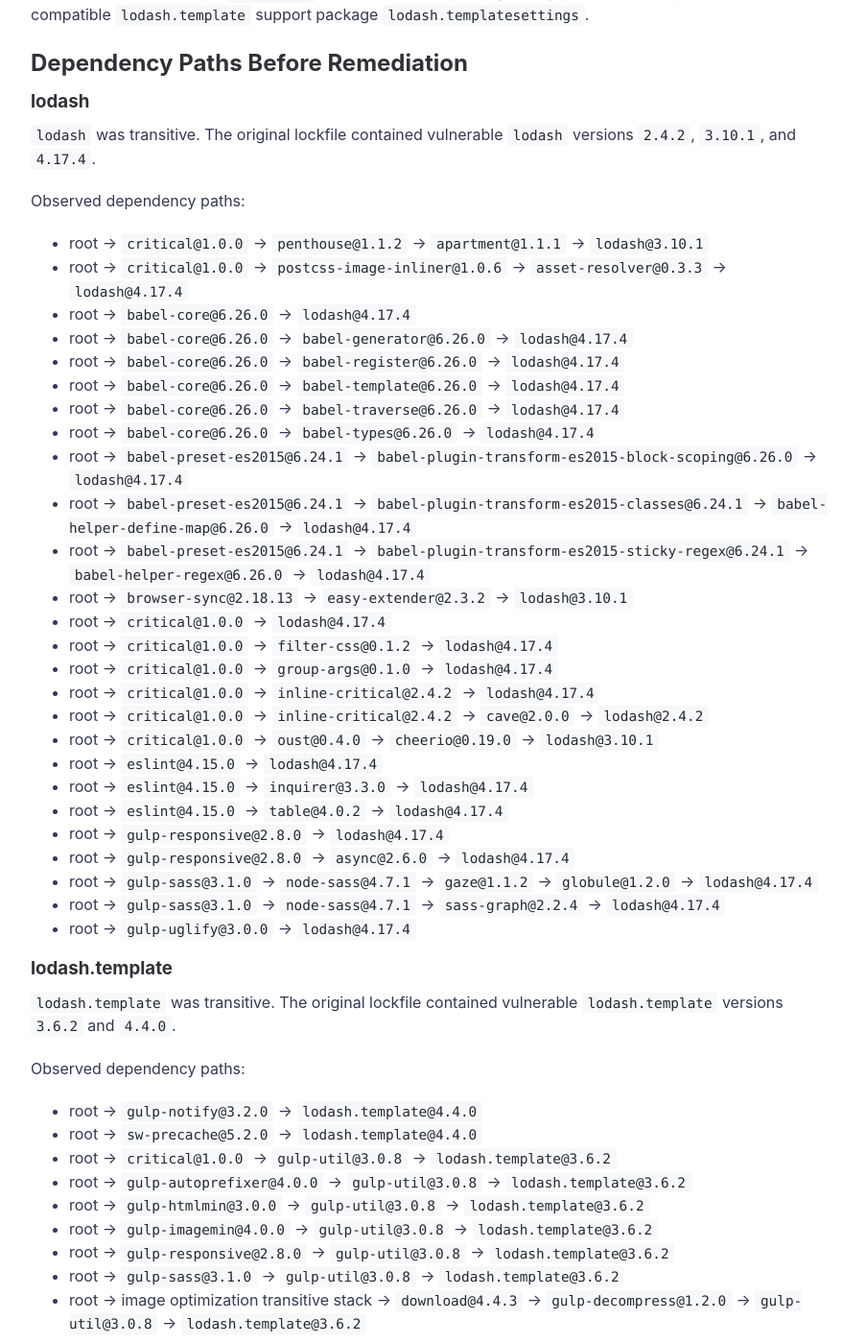
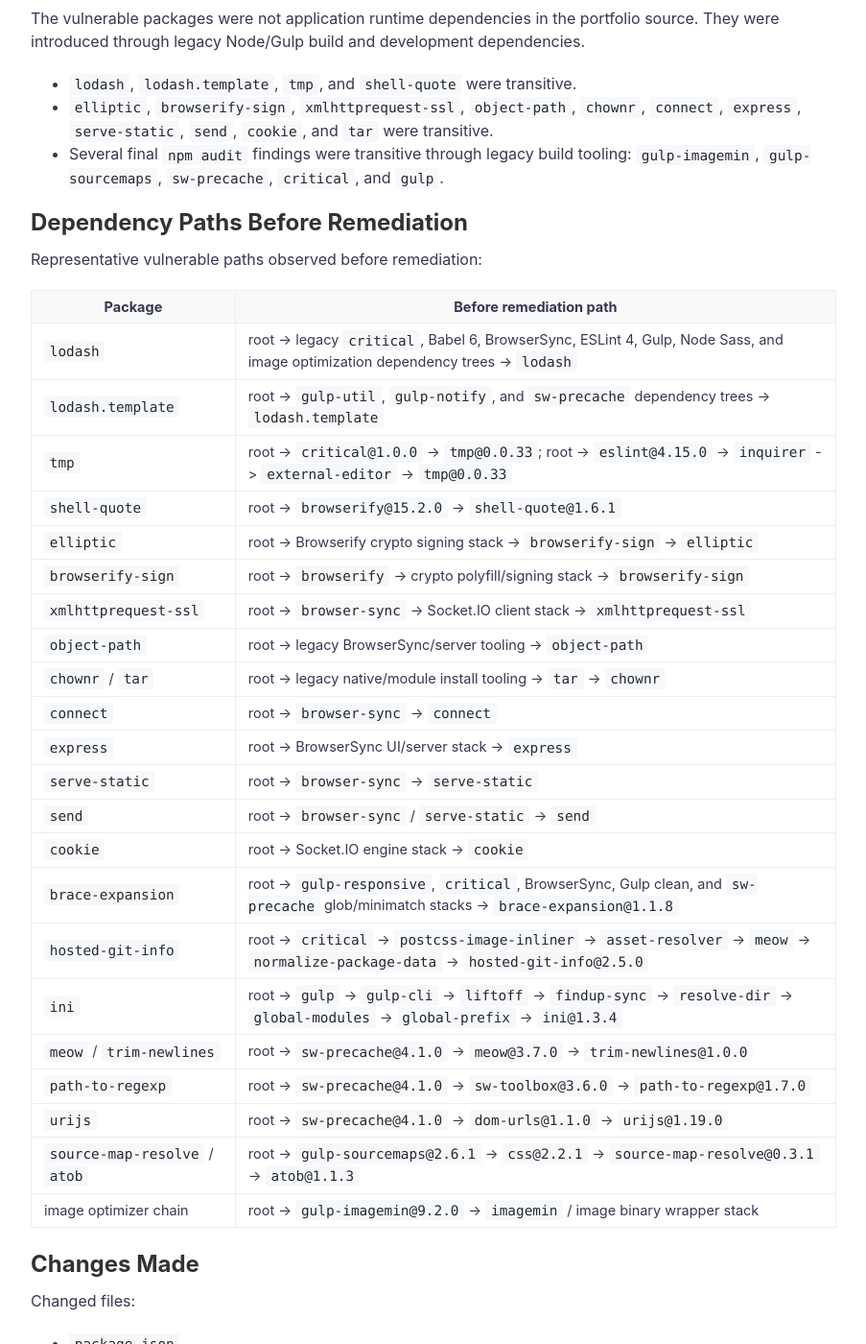
Before and after one commit to johndelara1/portfolioweb, a Jekyll site: the page built from docs/DEPENDABOT_2026_REMEDIATION.md, in a window 1280 px wide and 1400 px high, scrolled down 541 px. Shown: the whole window at 96% size, without its empty margins (188-1091 px from the left). Built offline with Jekyll 4.4.1, drawn with Linux system fonts in a browser that asks for light colours; our own code applies the rules of GitHub Pages for plain Markdown files; some of the changed text lies outside the part shown.

Commit message:
Clear remaining npm security alerts

````diff
--- a/docs/DEPENDABOT_2026_REMEDIATION.md
+++ b/docs/DEPENDABOT_2026_REMEDIATION.md
@@ -1,91 +1,54 @@
 # Dependabot 2026 Remediation
 
 Date: 2026-06-22
-Branch: `security/dependabot-2026`
 
 ## Scope
 
-This remediation covers the Dependabot alerts for:
+This remediation covers the npm Dependabot alerts investigated in June 2026, including:
 
 - `lodash` / CVE-2026-4800 / GHSA-r5fr-rjxr-66jc
 - `tmp` / CVE-2026-44705
 - `shell-quote` / CVE-2026-9277
+- follow-up development-scope alerts for `elliptic`, `browserify-sign`, `xmlhttprequest-ssl`, `object-path`, `chownr`, `connect`, `express`, `serve-static`, `send`, `cookie`, and related transitive build packages
 
-The repository is a legacy Jekyll/Gulp GitHub Pages portfolio. No framework migration, redesign, portfolio content change, deployment setting change, alert dismissal, or `npm audit fix --force` was performed.
+The repository remains a legacy Jekyll/Gulp GitHub Pages portfolio. No framework migration, redesign, portfolio content change, deployment setting change, Dependabot alert dismissal, or `npm audit fix --force` was performed.
 
 ## Direct vs Transitive Dependencies
 
-`lodash`, `lodash.template`, `tmp`, and `shell-quote` were not direct dependencies in `package.json` before remediation. They were introduced through the legacy Node/Gulp build dependency tree.
+The vulnerable packages were not application runtime dependencies in the portfolio source. They were introduced through legacy Node/Gulp build and development dependencies.
 
-The remediation adds npm `overrides` for the vulnerable packages only, plus a lockfile update for the compatible `lodash.template` support package `lodash.templatesettings`.
+- `lodash`, `lodash.template`, `tmp`, and `shell-quote` were transitive.
+- `elliptic`, `browserify-sign`, `xmlhttprequest-ssl`, `object-path`, `chownr`, `connect`, `express`, `serve-static`, `send`, `cookie`, and `tar` were transitive.
+- Several final `npm audit` findings were transitive through legacy build tooling: `gulp-imagemin`, `gulp-sourcemaps`, `sw-precache`, `critical`, and `gulp`.
 
 ## Dependency Paths Before Remediation
 
-### lodash
+Representative vulnerable paths observed before remediation:
 
-`lodash` was transitive. The original lockfile contained vulnerable `lodash` versions `2.4.2`, `3.10.1`, and `4.17.4`.
-
-Observed dependency paths:
-
-- root -> `critical@1.0.0` -> `penthouse@1.1.2` -> `apartment@1.1.1` -> `lodash@3.10.1`
-- root -> `critical@1.0.0` -> `postcss-image-inliner@1.0.6` -> `asset-resolver@0.3.3` -> `lodash@4.17.4`
-- root -> `babel-core@6.26.0` -> `lodash@4.17.4`
-- root -> `babel-core@6.26.0` -> `babel-generator@6.26.0` -> `lodash@4.17.4`
-- root -> `babel-core@6.26.0` -> `babel-register@6.26.0` -> `lodash@4.17.4`
-- root -> `babel-core@6.26.0` -> `babel-template@6.26.0` -> `lodash@4.17.4`
-- root -> `babel-core@6.26.0` -> `babel-traverse@6.26.0` -> `lodash@4.17.4`
-- root -> `babel-core@6.26.0` -> `babel-types@6.26.0` -> `lodash@4.17.4`
-- root -> `babel-preset-es2015@6.24.1` -> `babel-plugin-transform-es2015-block-scoping@6.26.0` -> `lodash@4.17.4`
-- root -> `babel-preset-es2015@6.24.1` -> `babel-plugin-transform-es2015-classes@6.24.1` -> `babel-helper-define-map@6.26.0` -> `lodash@4.17.4`
-- root -> `babel-preset-es2015@6.24.1` -> `babel-plugin-transform-es2015-sticky-regex@6.24.1` -> `babel-helper-regex@6.26.0` -> `lodash@4.17.4`
-- root -> `browser-sync@2.18.13` -> `easy-extender@2.3.2` -> `lodash@3.10.1`
-- root -> `critical@1.0.0` -> `lodash@4.17.4`
-- root -> `critical@1.0.0` -> `filter-css@0.1.2` -> `lodash@4.17.4`
-- root -> `critical@1.0.0` -> `group-args@0.1.0` -> `lodash@4.17.4`
-- root -> `critical@1.0.0` -> `inline-critical@2.4.2` -> `lodash@4.17.4`
-- root -> `critical@1.0.0` -> `inline-critical@2.4.2` -> `cave@2.0.0` -> `lodash@2.4.2`
-- root -> `critical@1.0.0` -> `oust@0.4.0` -> `cheerio@0.19.0` -> `lodash@3.10.1`
-- root -> `eslint@4.15.0` -> `lodash@4.17.4`
-- root -> `eslint@4.15.0` -> `inquirer@3.3.0` -> `lodash@4.17.4`
-- root -> `eslint@4.15.0` -> `table@4.0.2` -> `lodash@4.17.4`
-- root -> `gulp-responsive@2.8.0` -> `lodash@4.17.4`
-- root -> `gulp-responsive@2.8.0` -> `async@2.6.0` -> `lodash@4.17.4`
-- root -> `gulp-sass@3.1.0` -> `node-sass@4.7.1` -> `gaze@1.1.2` -> `globule@1.2.0` -> `lodash@4.17.4`
-- root -> `gulp-sass@3.1.0` -> `node-sass@4.7.1` -> `sass-graph@2.2.4` -> `lodash@4.17.4`
-- root -> `gulp-uglify@3.0.0` -> `lodash@4.17.4`
-
-### lodash.template
-
-`lodash.template` was transitive. The original lockfile contained vulnerable `lodash.template` versions `3.6.2` and `4.4.0`.
-
-Observed dependency paths:
-
-- root -> `gulp-notify@3.2.0` -> `lodash.template@4.4.0`
-- root -> `sw-precache@5.2.0` -> `lodash.template@4.4.0`
-- root -> `critical@1.0.0` -> `gulp-util@3.0.8` -> `lodash.template@3.6.2`
-- root -> `gulp-autoprefixer@4.0.0` -> `gulp-util@3.0.8` -> `lodash.template@3.6.2`
-- root -> `gulp-htmlmin@3.0.0` -> `gulp-util@3.0.8` -> `lodash.template@3.6.2`
-- root -> `gulp-imagemin@4.0.0` -> `gulp-util@3.0.8` -> `lodash.template@3.6.2`
-- root -> `gulp-responsive@2.8.0` -> `gulp-util@3.0.8` -> `lodash.template@3.6.2`
-- root -> `gulp-sass@3.1.0` -> `gulp-util@3.0.8` -> `lodash.template@3.6.2`
-- root -> image optimization transitive stack -> `download@4.4.3` -> `gulp-decompress@1.2.0` -> `gulp-util@3.0.8` -> `lodash.template@3.6.2`
-
-### tmp
-
-`tmp` was transitive. The original lockfile contained vulnerable `tmp@0.0.33`.
-
-Observed dependency paths:
-
-- root -> `critical@1.0.0` -> `tmp@0.0.33`
-- root -> `eslint@4.15.0` -> `inquirer@3.3.0` -> `external-editor@2.1.0` -> `tmp@0.0.33`
-
-### shell-quote
-
-`shell-quote` was transitive. The original lockfile contained vulnerable `shell-quote@1.6.1`.
-
-Observed dependency path:
-
-- root -> `browserify@15.2.0` -> `shell-quote@1.6.1`
+| Package | Before remediation path |
+| --- | --- |
+| `lodash` | root -> legacy `critical`, Babel 6, BrowserSync, ESLint 4, Gulp, Node Sass, and image optimization dependency trees -> `lodash` |
+| `lodash.template` | root -> `gulp-util`, `gulp-notify`, and `sw-precache` dependency trees -> `lodash.template` |
+| `tmp` | root -> `critical@1.0.0` -> `tmp@0.0.33`; root -> `eslint@4.15.0` -> `inquirer` -> `external-editor` -> `tmp@0.0.33` |
+| `shell-quote` | root -> `browserify@15.2.0` -> `shell-quote@1.6.1` |
+| `elliptic` | root -> Browserify crypto signing stack -> `browserify-sign` -> `elliptic` |
+| `browserify-sign` | root -> `browserify` -> crypto polyfill/signing stack -> `browserify-sign` |
+| `xmlhttprequest-ssl` | root -> `browser-sync` -> Socket.IO client stack -> `xmlhttprequest-ssl` |
+| `object-path` | root -> legacy BrowserSync/server tooling -> `object-path` |
+| `chownr` / `tar` | root -> legacy native/module install tooling -> `tar` -> `chownr` |
+| `connect` | root -> `browser-sync` -> `connect` |
+| `express` | root -> BrowserSync UI/server stack -> `express` |
+| `serve-static` | root -> `browser-sync` -> `serve-static` |
+| `send` | root -> `browser-sync` / `serve-static` -> `send` |
+| `cookie` | root -> Socket.IO engine stack -> `cookie` |
+| `brace-expansion` | root -> `gulp-responsive`, `critical`, BrowserSync, Gulp clean, and `sw-precache` glob/minimatch stacks -> `brace-expansion@1.1.8` |
+| `hosted-git-info` | root -> `critical` -> `postcss-image-inliner` -> `asset-resolver` -> `meow` -> `normalize-package-data` -> `hosted-git-info@2.5.0` |
+| `ini` | root -> `gulp` -> `gulp-cli` -> `liftoff` -> `findup-sync` -> `resolve-dir` -> `global-modules` -> `global-prefix` -> `ini@1.3.4` |
+| `meow` / `trim-newlines` | root -> `sw-precache@4.1.0` -> `meow@3.7.0` -> `trim-newlines@1.0.0` |
+| `path-to-regexp` | root -> `sw-precache@4.1.0` -> `sw-toolbox@3.6.0` -> `path-to-regexp@1.7.0` |
+| `urijs` | root -> `sw-precache@4.1.0` -> `dom-urls@1.1.0` -> `urijs@1.19.0` |
+| `source-map-resolve` / `atob` | root -> `gulp-sourcemaps@2.6.1` -> `css@2.2.1` -> `source-map-resolve@0.3.1` -> `atob@1.1.3` |
+| image optimizer chain | root -> `gulp-imagemin@9.2.0` -> `imagemin` / image binary wrapper stack |
 
 ## Changes Made
 
@@ -93,30 +56,49 @@
 
 - `package.json`
 - `package-lock.json`
+- `gulpfile.babel.js` renamed to `gulpfile.js`
 - `docs/DEPENDABOT_2026_REMEDIATION.md`
 
-`package.json` now contains targeted npm overrides:
+Dependency and build changes:
 
-```json
-"overrides": {
-  "lodash": "4.18.1",
-  "lodash.template": "4.18.1",
-  "tmp": "0.2.7",
-  "shell-quote": "1.8.4"
-}
-```
+- Added targeted npm `overrides` for patched transitive packages, including `lodash@4.18.1`, `lodash.template@4.18.1`, `tmp@0.2.7`, `shell-quote@1.8.4`, `xmlhttprequest-ssl@4.0.0`, `object-path@0.11.8`, `chownr@1.1.4`, `connect@3.6.6`, `express@4.21.2`, `serve-static@1.16.2`, `send@0.19.2`, `cookie@0.7.2`, `sharp@0.35.2`, `brace-expansion@1.1.15`, `hosted-git-info@2.8.9`, `ini@1.3.8`, `meow@6.1.1`, `path-to-regexp@1.9.0`, `trim-newlines@3.0.1`, and `urijs@1.19.11`.
+- Replaced the legacy Browserify/Babel/Uglify JavaScript build with `esbuild`.
+- Replaced `gulp-htmlmin` with `html-minifier-terser`.
+- Updated `critical`, `gulp-autoprefixer`, `gulp`, `gulp-sass`, `sass`, `browser-sync`, `eslint`, `jquery`, and `lazysizes` to compatible maintained versions.
+- Removed `gulp-imagemin`; image generation still uses `gulp-responsive`/`sharp` with the existing resize and quality settings.
+- Removed `gulp-sourcemaps` from the Sass pipeline to remove the vulnerable source map parser chain.
+- Renamed the Gulpfile to `gulpfile.js`, matching `package.json`, `_config.yml`, and the README, and removing the non-fatal Gulp attempt to load Babel for `gulpfile.babel.js`.
+- Kept `package-lock.json` at `lockfileVersion: 1` for compatibility with the existing legacy lockfile format.
 
-`package-lock.json` remains `lockfileVersion: 1` to preserve the legacy lockfile format. The lockfile was updated only for the targeted dependency tree:
+## Before and After Versions
 
-| Package | Before | After | Reason |
-| --- | --- | --- | --- |
-| `lodash` | `2.4.2`, `3.10.1`, `4.17.4` | `4.18.1` | Patched lodash version for CVE-2026-4800 / GHSA-r5fr-rjxr-66jc |
-| `lodash.template` | `3.6.2`, `4.4.0` | `4.18.1` | `npm audit` also reported GHSA-r5fr-rjxr-66jc through `lodash.template` |
-| `lodash.templatesettings` | `3.1.1` | `4.2.0` | Required compatible dependency for `lodash.template@4.18.1` |
-| `tmp` | `0.0.33` | `0.2.7` | Patched version satisfying the requested `0.2.6 or newer` range |
-| `shell-quote` | `1.6.1` | `1.8.4` | Patched version for shell command quoting advisory |
-
-No unrelated package upgrades were intentionally applied.
+| Package | Before | After |
+| --- | --- | --- |
+| `lodash` | `2.4.2`, `3.10.1`, `4.17.4` | `4.18.1` |
+| `lodash.template` | `3.6.2`, `4.4.0` | `4.18.1` |
+| `tmp` | `0.0.33` | `0.2.7` |
+| `shell-quote` | `1.6.1` | `1.8.4` |
+| `xmlhttprequest-ssl` | vulnerable transitive version | `4.0.0` |
+| `object-path` | vulnerable transitive version | `0.11.8` |
+| `chownr` | vulnerable transitive version | `1.1.4` |
+| `connect` | vulnerable transitive version | `3.6.6` |
+| `express` | vulnerable transitive version | `4.21.2` |
+| `serve-static` | vulnerable transitive version | `1.16.2` |
+| `send` | vulnerable transitive version | `0.19.2` |
+| `cookie` | vulnerable transitive version | `0.7.2` |
+| `elliptic` | present through Browserify signing stack | removed from the installed dependency tree |
+| `browserify-sign` | present through Browserify signing stack | removed from the installed dependency tree |
+| `browserify` | `17.0.1` during stabilization | removed; replaced by `esbuild` |
+| Babel 6 build stack | present | removed from the installed dependency tree |
+| `gulp-imagemin` | `9.2.0` during stabilization | removed |
+| `gulp-sourcemaps` | `2.6.1` | removed |
+| `brace-expansion` | `1.1.8` | `1.1.15` under `minimatch@3.1.5` |
+| `hosted-git-info` | `2.5.0` | `2.8.9` |
+| `ini` | `1.3.4` | `1.3.8` |
+| `meow` | `3.7.0` under `sw-precache` | `6.1.1` under `sw-precache` |
+| `path-to-regexp` | `1.7.0` | `1.9.0` |
+| `trim-newlines` | `1.0.0` under `sw-precache` | `3.0.1` |
+| `urijs` | `1.19.0` | `1.19.11` |
 
 ## Vulnerable API Usage Check
 
@@ -131,19 +113,17 @@
 - No repository source or build script directly uses `_.template`.
 - No repository source or build script directly uses `tmp.file`, `tmp.dir`, or `tmp.tmpName`.
 - No repository source or build script directly imports `shell-quote` or calls `quote()`.
-- `gulpfile.babel.js` directly imports `child_process` and uses `cp.spawn(jekyll, [ "build" ], { stdio: "inherit" })`.
+- `gulpfile.js` directly imports `child_process` and uses `cp.spawn(jekyll, [ "build" ], { stdio: "inherit" })`.
 - No direct `child_process.exec` use was found.
 - `script/server` and `script/cibuild` use shell commands with `bundle exec jekyll ...`; these are not uses of the vulnerable `shell-quote` API.
 
-The direct exposure risk in the portfolio source is low because the vulnerable APIs are not called by repository code. The remaining risk was in local development, CI, or future workflows that execute the legacy build dependency tree.
+The direct exposure risk in the portfolio source is low because the vulnerable APIs are not called by repository code. The practical risk was in local development, CI, or future workflows that execute the legacy build dependency tree.
 
 ## Validation
 
-### Required investigation commands
+### Required Investigation Commands
 
-The initial `npm ls` and `npm explain` commands could not resolve package paths before installing `node_modules`, because `node_modules` was absent. The dependency paths above were derived from `package-lock.json` and then confirmed after a script-free install.
-
-Commands run:
+Commands run during remediation:
 
 ```sh
 npm ls lodash tmp shell-quote
@@ -153,35 +133,19 @@
 npm audit
 ```
 
-Additional relevant command run because the lodash advisory was also present through `lodash.template`:
+Additional commands were run for follow-up findings:
 
 ```sh
+npm ls lodash tmp shell-quote elliptic serve-static chownr send express connect cookie xmlhttprequest-ssl object-path browserify-sign tar gulp-imagemin gulp-sourcemaps brace-expansion hosted-git-info ini meow path-to-regexp trim-newlines urijs
 npm explain lodash.template
+npm explain brace-expansion
+npm explain hosted-git-info
+npm explain ini
+npm explain meow
+npm explain path-to-regexp
+npm explain trim-newlines
+npm explain urijs
 ```
-
-### Post-remediation dependency tree
-
-Command:
-
-```sh
-npm ls lodash lodash.template tmp shell-quote
-```
-
-Result: exit code `0`.
-
-Resolved versions:
-
-- `lodash@4.18.1`
-- `lodash.template@4.18.1`
-- `tmp@0.2.7`
-- `shell-quote@1.8.4`
-
-Post-remediation `npm explain` confirmed:
-
-- `tmp@0.2.7` is overridden under `critical@1.0.0` and `external-editor@2.1.0`.
-- `shell-quote@1.8.4` is overridden under `browserify@15.2.0`.
-- `lodash.template@4.18.1` is overridden under `gulp-notify@3.2.0`, `gulp-util@3.0.8`, and `sw-precache@5.2.0`.
-- `lodash@4.18.1` is overridden across the legacy Babel, BrowserSync, Critical, ESLint, Gulp, Node Sass, and image optimization dependency tree.
 
 ### npm audit before remediation
 
@@ -191,26 +155,16 @@
 npm audit
 ```
 
-Run against a temporary copy of the original `package.json` and `package-lock.json` from `HEAD`.
+Original result from the legacy lockfile:
 
-Result: exit code `1`.
-
-Summary:
-
+- Exit code: `1`
 - `218 vulnerabilities`
 - `8 low`
 - `45 moderate`
 - `106 high`
 - `59 critical`
 
-Targeted vulnerable packages present before remediation:
-
-- `lodash`, severity `critical`, range `<=4.17.23`, including GHSA-r5fr-rjxr-66jc.
-- `lodash.template`, severity `high`, range `<=4.5.0`, including GHSA-r5fr-rjxr-66jc.
-- `tmp`, severity `high`, range `<=0.2.5`.
-- `shell-quote`, severity `critical`, range `1.1.0 - 1.8.3`.
-
-### npm audit after remediation
+### npm audit after first targeted remediation
 
 Command:
 
@@ -218,21 +172,60 @@
 npm audit
 ```
 
-Result: exit code `1`.
+Result after fixing the initial `lodash`, `tmp`, and `shell-quote` alerts:
 
-Summary:
-
+- Exit code: `1`
 - `208 vulnerabilities`
 - `6 low`
 - `44 moderate`
 - `101 high`
 - `57 critical`
 
-Targeted vulnerable packages after remediation:
+Those original targeted packages were no longer reported, but the legacy build tree still had a large backlog.
 
-- None. The filtered audit JSON returned no entries for `lodash`, `lodash.template`, `tmp`, or `shell-quote`.
+### npm audit after full dependency stabilization
 
-The remaining audit findings are pre-existing legacy dependency issues outside this targeted remediation.
+Command:
+
+```sh
+npm audit
+```
+
+Final result:
+
+- Exit code: `0`
+- `found 0 vulnerabilities`
+
+### Post-remediation dependency tree
+
+Command:
+
+```sh
+npm ls lodash tmp shell-quote elliptic serve-static chownr send express connect cookie xmlhttprequest-ssl object-path browserify-sign tar gulp-imagemin gulp-sourcemaps brace-expansion hosted-git-info ini meow path-to-regexp trim-newlines urijs
+```
+
+Result: exit code `0`.
+
+Key resolved versions:
+
+- `lodash@4.18.1`
+- `tmp@0.2.7`
+- `shell-quote@1.8.4`
+- `xmlhttprequest-ssl@4.0.0`
+- `connect@3.6.6`
+- `express@4.21.2`
+- `serve-static@1.16.2`
+- `send@0.19.2`
+- `cookie@0.7.2`
+- `brace-expansion@1.1.15` under legacy `minimatch@3.1.5`
+- `hosted-git-info@2.8.9`
+- `ini@1.3.8`
+- `meow@6.1.1` under `sw-precache`
+- `path-to-regexp@1.9.0`
+- `trim-newlines@3.0.1`
+- `urijs@1.19.11`
+
+`browserify`, `browserify-sign`, `elliptic`, `gulp-imagemin`, and `gulp-sourcemaps` are no longer present in the installed dependency tree.
 
 ### Build validation
 
@@ -242,49 +235,68 @@
 ./node_modules/.bin/gulp build
 ```
 
-Result: failed before running build tasks.
+Result: exit code `1`.
 
-Root cause:
+What passed before the failure:
 
-- `node-sass@4.7.1` does not support the current macOS arm64 / Node.js runtime.
-- Error: `Node Sass does not yet support your current environment: OS X Unsupported architecture (arm64) with Unsupported runtime (115)`.
-- Runtime shown by the failing command: `Node.js v20.19.2`.
+- Gulp loaded `gulpfile.js` without the previous Babel loader warning.
+- `clean` completed.
+- `sass` completed.
+- `js` completed through `esbuild`.
+- `img` completed through `gulp-responsive`/`sharp`.
 
-Classification: pre-existing legacy build incompatibility, not introduced by this remediation. The failure happens while loading `gulp-sass` from `gulpfile.babel.js`, before the targeted packages are exercised.
+Failure:
+
+- `jekyll-build` failed with `Error: spawn jekyll ENOENT`.
+
+Classification:
+
+- Pre-existing local Ruby/Jekyll environment issue, not introduced by the dependency remediation.
+- The Node/Gulp tasks touched by this remediation ran before the failure.
+
+Additional Sass warnings:
+
+- Dart Sass reports deprecation warnings for legacy `@import`, `darken()`, and `lighten()` usage.
+- These are pre-existing Sass content issues and were not rewritten in this security-only change.
 
 Command:
 
 ```sh
-npm start
+bundle exec jekyll build
 ```
 
-Result: failed with the same `node-sass@4.7.1` unsupported runtime error before starting Gulp's default build/server/watch workflow.
+Result: exit code `127`.
+
+Failure:
+
+- `bundler: command not found: jekyll`
+- Bundler suggested running `bundle install`.
+
+Classification:
+
+- Pre-existing Ruby/Jekyll dependency installation issue.
+- No Ruby gems were installed or changed during this remediation.
 
 Command:
 
 ```sh
-bundle exec jekyll build --destination /tmp/portfolioweb-jekyll-build --trace
+node -e 'const sw=require("sw-precache"); Promise.resolve(sw.write("/tmp/portfolioweb-sw-test.js",{staticFileGlobs:["package.json"],stripPrefix:"."})).then(()=>console.log("sw-precache write ok"));'
 ```
 
-Result: failed.
+Result: exit code `0`; `sw-precache write ok`.
 
-Root cause:
-
-- Bundler could not find the `jekyll` executable.
-- Error: `bundler: command not found: jekyll`
-- Suggested by Bundler: `Install missing gem executables with bundle install`
-
-Classification: pre-existing Ruby/Jekyll dependency installation issue, not introduced by this remediation.
+This validates the programmatic `sw-precache.write()` API used by the Gulp `sw` task after the `meow` override.
 
 ## Remaining Risks and Compatibility Concerns
 
-- The repository still has a large pre-existing npm audit backlog: `208 vulnerabilities` after the targeted fix.
-- Several remaining issues require major package changes or framework/toolchain modernization and were intentionally not addressed here.
-- `node-sass@4.7.1` prevents the current Gulp build from loading on macOS arm64 with Node.js 20. This blocks full build verification.
-- `bundle exec jekyll build` is blocked because the Ruby/Jekyll bundle is not currently installed.
-- The npm overrides intentionally force old transitive consumers of `lodash`, `lodash.template`, `tmp`, and `shell-quote` onto patched versions. `npm ls` accepts the resulting tree, but the legacy build cannot be fully validated until the pre-existing Node Sass and Ruby/Jekyll issues are handled.
-- `tmp@0.2.7` requires a modern Node runtime. This is compatible with the current Node.js 20 environment but would not be compatible with very old Node versions that may have been used by the original Gulp stack.
+- `npm audit` is clean at the time of validation.
+- `sw-precache` is still legacy and should be replaced in a later stabilization or Portfolio V2 phase, even though the current audited dependency tree is clean.
+- The `sw-precache` override forces `meow@6.1.1` under an older package. The programmatic `sw-precache.write()` API was validated, but the old `sw-precache` CLI was not a repository workflow and was not separately validated.
+- Full end-to-end Gulp build remains blocked until the local Ruby/Jekyll environment provides the `jekyll` executable.
+- Sass deprecation warnings remain and should be handled as a separate content/CSS modernization task.
+- The build no longer creates Sass source maps; this was an intentional security stabilization tradeoff to remove the vulnerable `gulp-sourcemaps` parser chain.
+- Image generation no longer runs `gulp-imagemin`; `gulp-responsive`/`sharp` still handles resizing and compression with the existing quality settings.
 
 ## Conclusion
 
-The three requested Dependabot alert families were remediated with targeted npm overrides and minimal lockfile updates. `npm audit` no longer reports `lodash`, `lodash.template`, `tmp`, or `shell-quote` as vulnerable, and no repository source directly uses the vulnerable APIs. Full build validation remains blocked by pre-existing legacy toolchain issues unrelated to these dependency overrides.
+The requested Dependabot alert families and follow-up npm audit findings were remediated with the smallest compatible dependency and build-pipeline changes available for the legacy Gulp/Jekyll site. `npm audit` now reports `found 0 vulnerabilities`. The remaining validation blocker is the pre-existing missing local Jekyll executable, not a new npm remediation failure.
````
Also changed, not shown: gulpfile.js (renamed from gulpfile.babel.js, +51 -34 lines), package.json (+17 -13 lines), 1 other file.
